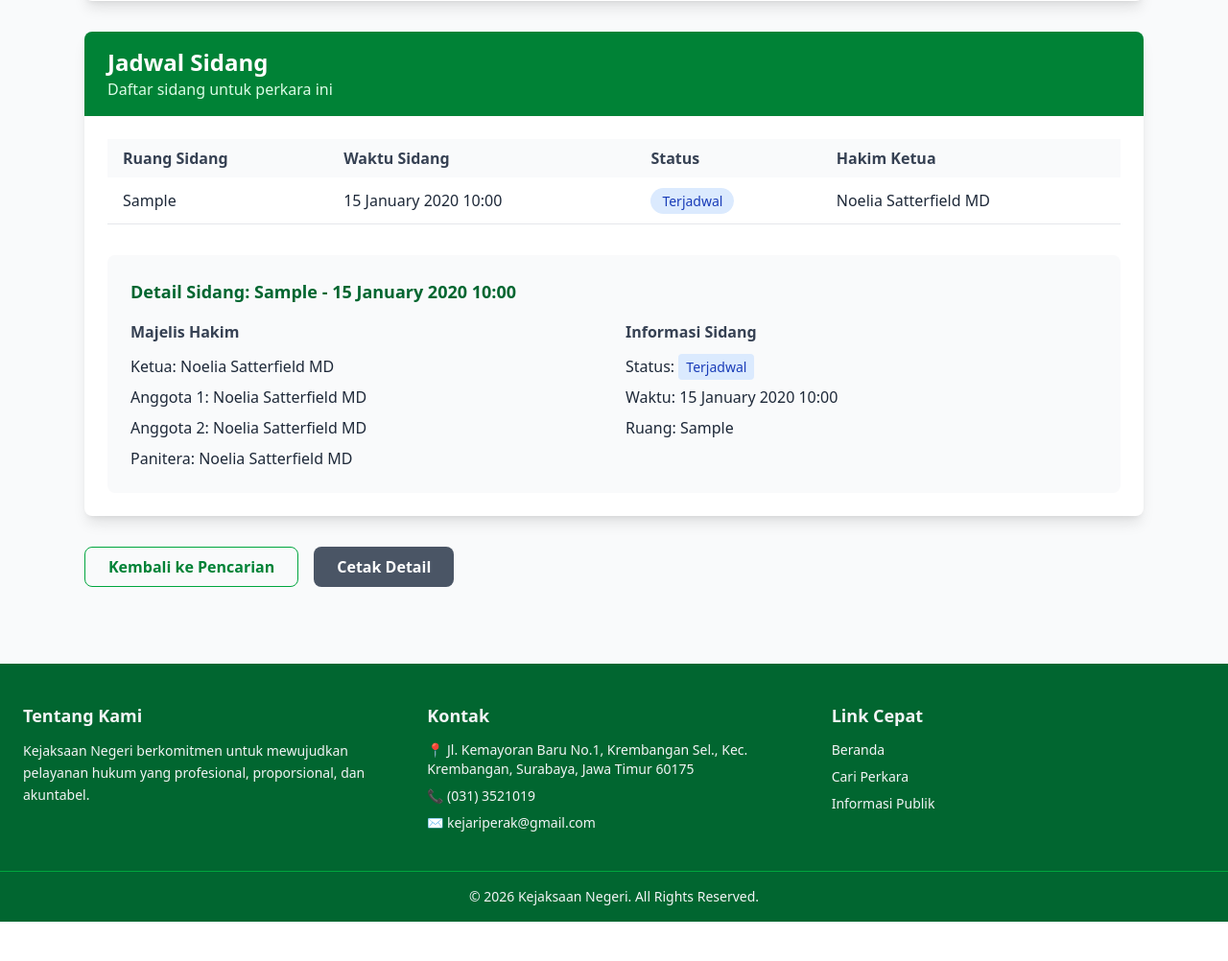
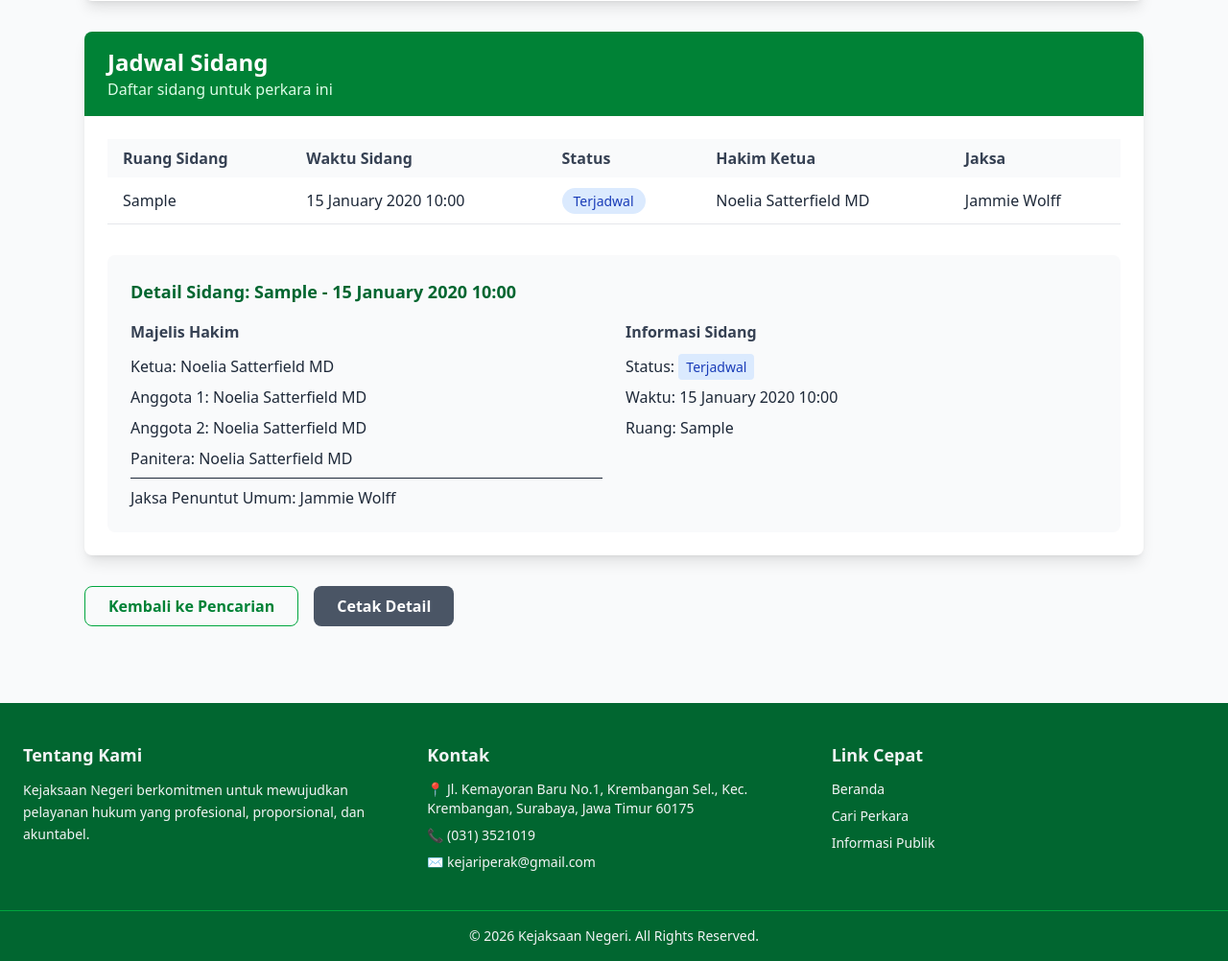
Before and after one commit to Supri-Tech/Sistem-Sidang-Filament-V1, a Laravel app: page /perkara/1 in a window 1280 px wide. Shown: the part 754-1756 px from the top of the page at 96% size. Before the commit the page ends 1715 px from the top, so only its background shows below. Run offline with Laravel 10, Linux system fonts and the light colour scheme; data comes from the database, SQL or seed files in the repository; tables that the repository leaves empty hold one stand-in row (values such as "Sample post"); style sheets or scripts are compiled from the project's sources.

Commit message:
fix (add Jaksa)

```diff
--- a/app/Filament/Resources/Admin/UserManagementResource.php
+++ b/app/Filament/Resources/Admin/UserManagementResource.php
@@ -36,8 +36,8 @@ class UserManagementResource extends Resource
     {
         return $form
             ->schema([
-                Select::make('id_hakim')
-                    ->relationship('hakim', 'nama')
+                Select::make('id_jaksa')
+                    ->relationship('jaksa', 'nama')
                     ->preload()
                     ->searchable()
                     ->columnSpanFull()
--- a/resources/views/perkara/show.blade.php
+++ b/resources/views/perkara/show.blade.php
@@ -93,6 +93,7 @@
                                 <th class="px-4 py-2 text-left font-semibold text-gray-700">Waktu Sidang</th>
                                 <th class="px-4 py-2 text-left font-semibold text-gray-700">Status</th>
                                 <th class="px-4 py-2 text-left font-semibold text-gray-700">Hakim Ketua</th>
+                                <th class="px-4 py-2 text-left font-semibold text-gray-700">Jaksa</th>
                             </tr>
                         </thead>
                         <tbody>
@@ -119,6 +120,9 @@
                                 <td class="px-4 py-3">
                                     {{ $sidang->hakim->nama ?? 'N/A' }}
                                 </td>
+                                <td class="px-4 py-3">
+                                    {{ $sidang->jaksa->nama ?? 'N/A' }}
+                                </td>
                             </tr>
                             @endforeach
                         </tbody>
@@ -141,6 +145,11 @@
                                 <p><span class="font-medium">Anggota 1:</span> {{ $sidang->hakimAnggota1->nama ?? 'N/A' }}</p>
                                 <p><span class="font-medium">Anggota 2:</span> {{ $sidang->hakimAnggota2->nama ?? 'N/A' }}</p>
                                 <p><span class="font-medium">Panitera:</span> {{ $sidang->hakimPanitera->nama ?? 'N/A' }}</p>
+
+                                <p class="pt-2 border-t">
+                                    <span class="font-medium">Jaksa Penuntut Umum:</span>
+                                    {{ $sidang->jaksa->nama ?? 'N/A' }}
+                                </p>
                             </div>
                         </div>
 
```
